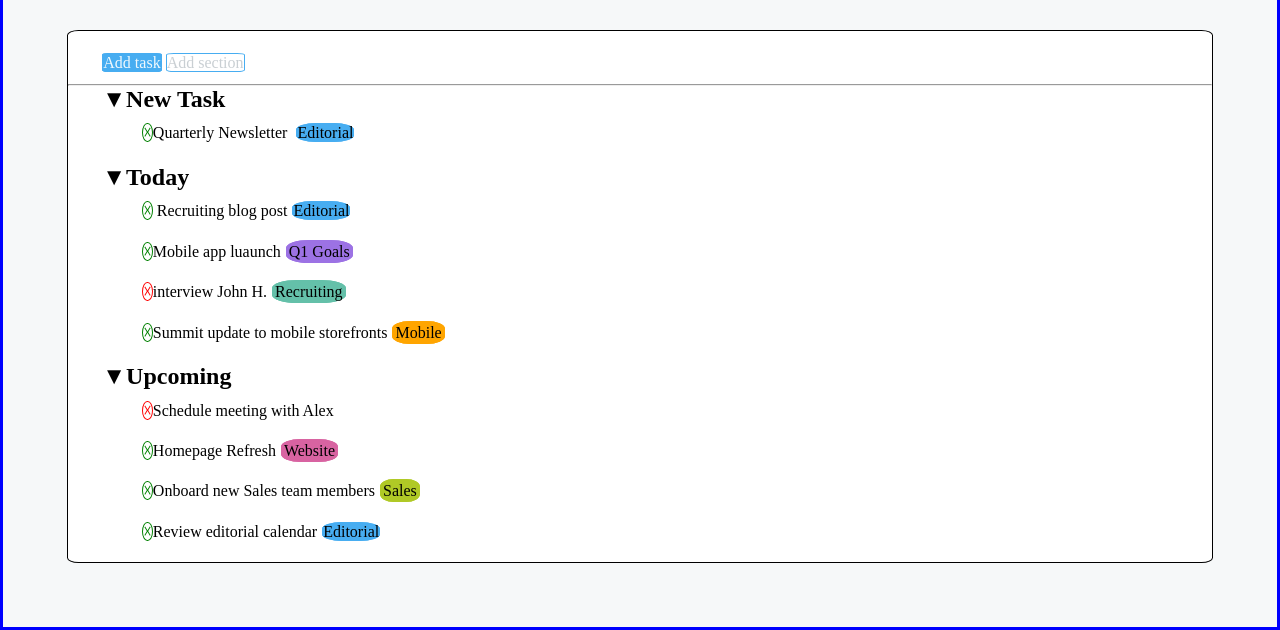
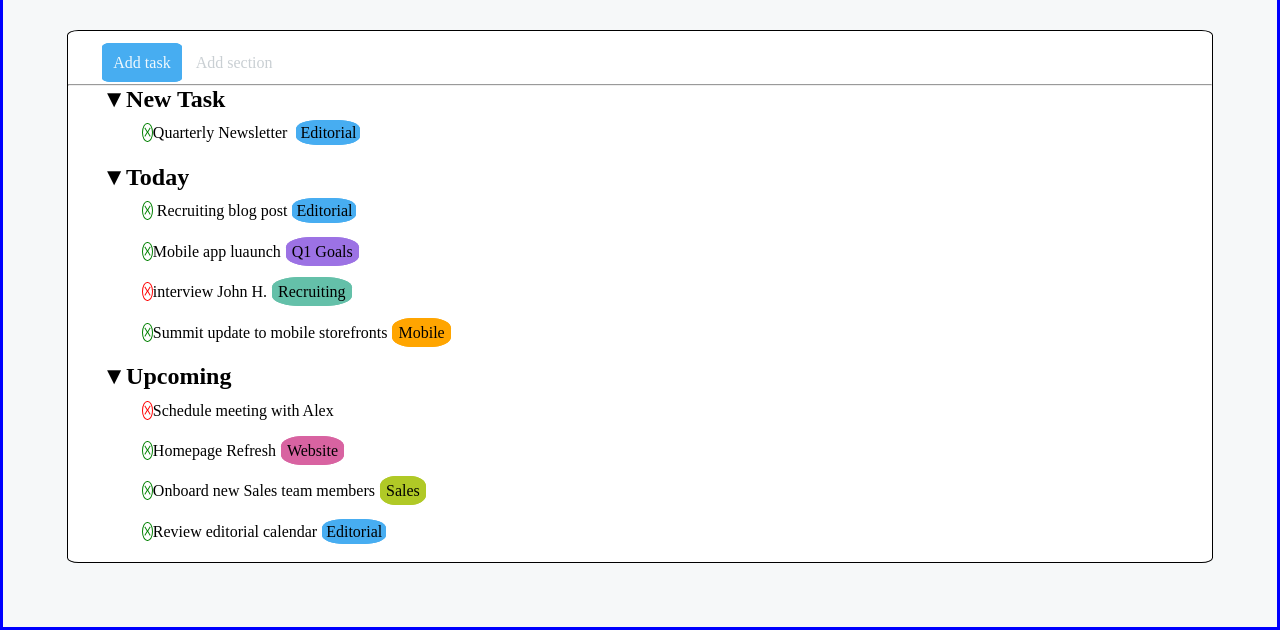
Before and after one commit to Agrippino/html-css-toboolist, a plain HTML site: page index.html in a window 1280 px wide. Shown: the part 171-801 px from the top of the page. Drawn offline with Linux system fonts and the light colour scheme.

Commit message:
aaltri cambiamenti

```diff
--- a/style.css
+++ b/style.css
@@ -25,16 +25,17 @@ body{
     height: auto;
     margin-top: 3%;
 }
+/*lista impegni*/
 #ATAS{
     margin-left: 3%;
     margin-top: 2%;
     margin-bottom: 1%;
 }
 .add{
-    width: 1000px;
-    height: 20px;
+    width: 30px;
+    height: 30px;
+    padding: 10px;
     border-radius: 10%;
-    border: solid 1px rgba(71,173,241,255);
 }
 
 #liste{
@@ -46,17 +47,14 @@ li{
 
 }
 .bottoni{
-    /*padding: 3px;*/
+    padding: 3px;
     align-content: center;
     margin-left: 5px;
     width: 100px;
     height: 100px;
     border-radius: 35%;
 }
-
-.text-color{color: rgba(239,248,253,255);}
-
-
+/*caselle fatto e non fatto*/
 .done{
     width: 25px;
     height: 25px;
```
